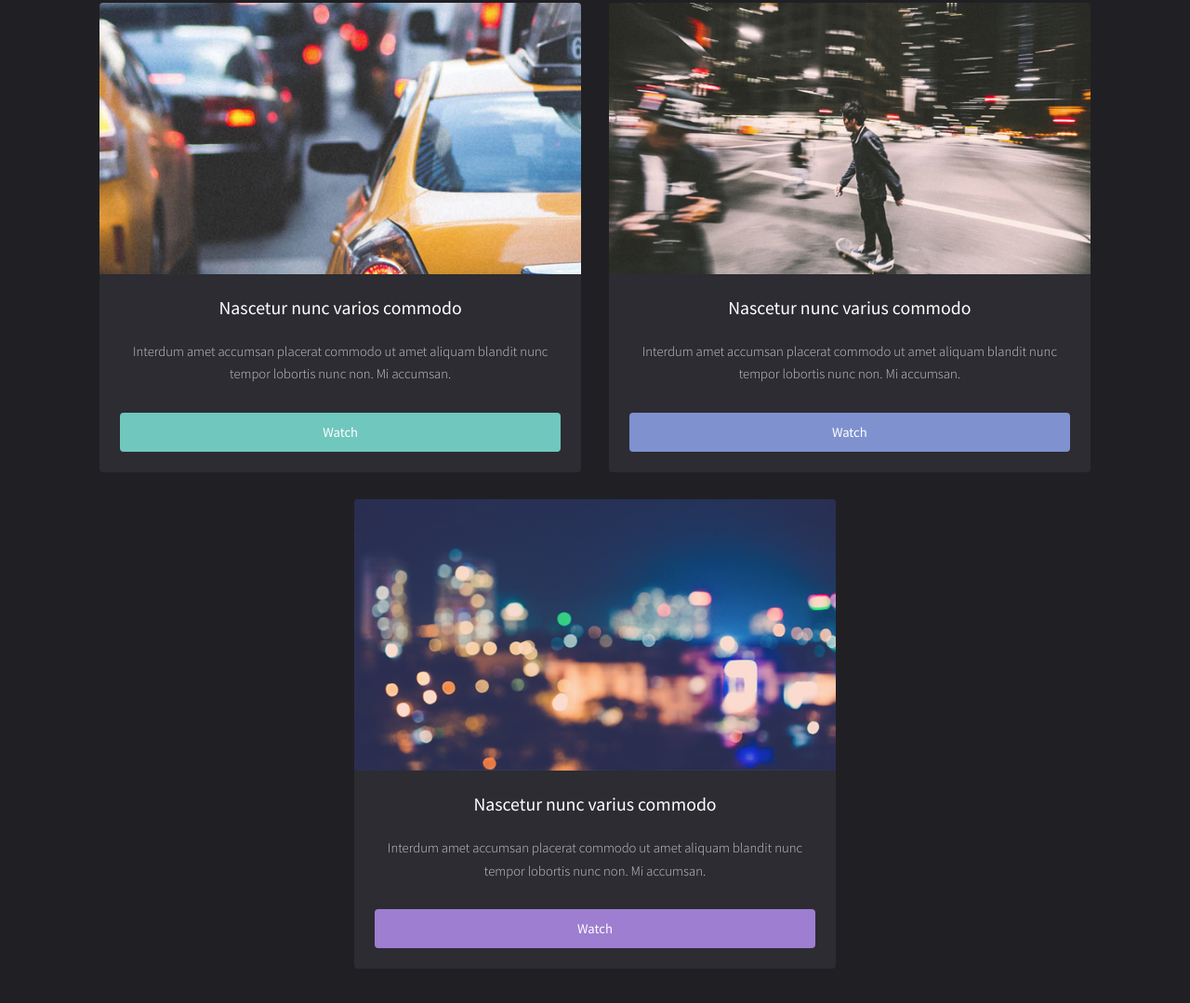
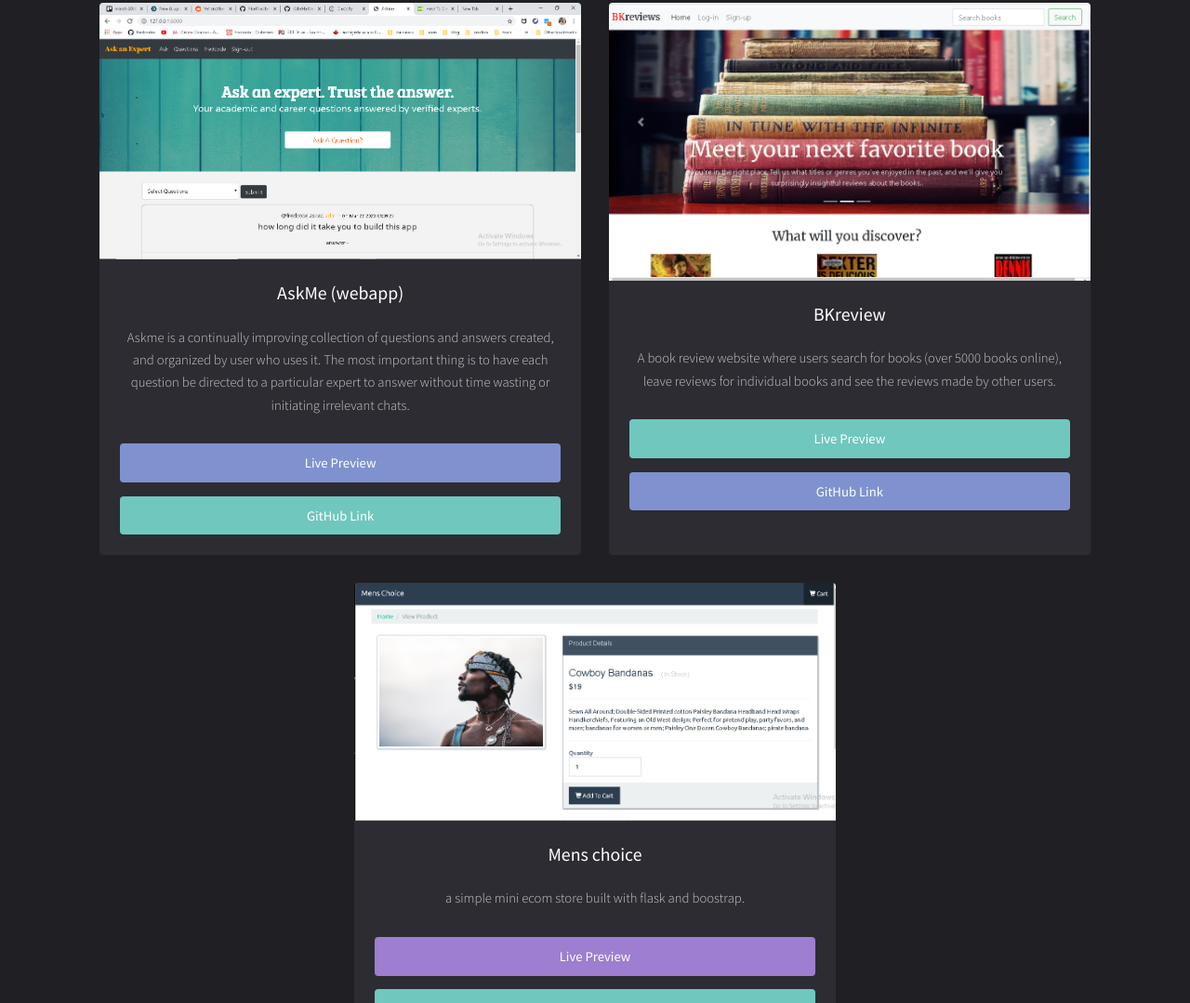
Before and after one commit to fredcodee/portfolio, a plain HTML site: page index.html in a window 1280 px wide. Shown: the part 1721-2800 px from the top of the page at 93% size. Drawn offline with Linux system fonts and the light colour scheme.

Commit message:
project section added

```diff
--- a/index.html
+++ b/index.html
@@ -22,7 +22,7 @@
 					<h1>BACK END FOCUSED WITH FULL STACK EXPERIENCE</h1>
 					<div class="contents">
 						<div class="exp">
-							<p>I'm a self taught developer and I have develop scalable, secure, object-oriented web applications, with a focus on efficient algorithm usage and optimal
+							<p>I'm a self taught developer and I have developed scalable, secure, object-oriented web applications, with a focus on efficient algorithm usage and optimal
 							database structures. I gained most of my experiences while building personal projects and freelancing on the side </p>
 							<p style="color: orange; margin-bottom: 0;">Skillsets i have acquired which i believe is of great value:</p>
 							<ul>
@@ -86,29 +86,34 @@
 						<div class="thumbnails">
 
 							<div class="box">
-								<a href="https://youtu.be/s6zR2T9vn2c" class="image fit"><img src="images/pic01.jpg" alt="" /></a>
+								<a href="https://askexpertt.herokuapp.com/" class="image fit"><img src="images/askme.png" alt="" /></a>
 								<div class="inner">
-									<h3>Nascetur nunc varios commodo</h3>
-									<p>Interdum amet accumsan placerat commodo ut amet aliquam blandit nunc tempor lobortis nunc non. Mi accumsan.</p>
-									<a href="https://youtu.be/s6zR2T9vn2c" class="button fit" data-poptrox="youtube,800x400">Watch</a>
+									<h3>AskMe (webapp)</h3>
+									<p>Askme is a continually improving collection of questions and answers created, and organized by user who uses it. The
+									most important thing is to have each question be directed to a particular expert to answer without time wasting or
+									initiating irrelevant chats.</p>
+									<a href="https://askexpertt.herokuapp.com/" class="button style2  fit" >Live Preview</a>
+									<a href="https://github.com/fredcodee/askme" class="button fit" >GitHub Link</a>
 								</div>
 							</div>
 
 							<div class="box">
-								<a href="https://youtu.be/s6zR2T9vn2c" class="image fit"><img src="images/pic02.jpg" alt="" /></a>
+								<a href="https://booknuggets.herokuapp.com/" class="image fit"><img src="images/bk.png" alt="" /></a>
 								<div class="inner">
-									<h3>Nascetur nunc varius commodo</h3>
-									<p>Interdum amet accumsan placerat commodo ut amet aliquam blandit nunc tempor lobortis nunc non. Mi accumsan.</p>
-									<a href="https://youtu.be/s6zR2T9vn2c" class="button style2 fit" data-poptrox="youtube,800x400">Watch</a>
+									<h3>BKreview</h3>
+									<p>A book review website where users search for books (over 5000 books online), leave reviews for individual books and see the reviews made by other users.</p>
+									<a href="https://booknuggets.herokuapp.com/" class="button fit">Live Preview</a>
+									<a href="https://github.com/fredcodee/bkreview" class="button  style2 fit" >GitHub Link</a>
 								</div>
 							</div>
 
 							<div class="box">
-								<a href="https://youtu.be/s6zR2T9vn2c" class="image fit"><img src="images/pic03.jpg" alt="" /></a>
+								<a href="https://github.com/fredcodee/ecom-store" class="image fit"><img src="images/ecom.png" alt="" /></a>
 								<div class="inner">
-									<h3>Nascetur nunc varius commodo</h3>
-									<p>Interdum amet accumsan placerat commodo ut amet aliquam blandit nunc tempor lobortis nunc non. Mi accumsan.</p>
-									<a href="https://youtu.be/s6zR2T9vn2c" class="button style3 fit" data-poptrox="youtube,800x400">Watch</a>
+									<h3>Mens choice</h3>
+									<p>a simple mini ecom store built with flask and boostrap.</p>
+									<a href="#" class="button style3 fit">Live Preview</a>
+									<a href="https://github.com/fredcodee/ecom-store" class="button fit">GitHub Link</a>
 								</div>
 							</div>
 
```
Also changed, not shown: images/askme.png (added), images/bk.png (added), images/ecom.png (added), images/pic01.jpg (deleted), images/pic02.jpg (deleted), images/pic03.jpg (deleted), images/pic04.jpg (deleted), images/pic05.jpg (deleted), images/pic06.jpg (deleted).
